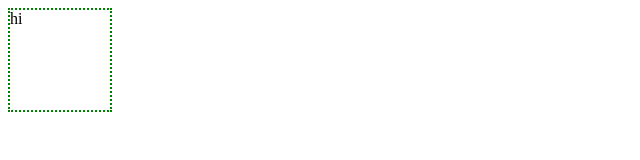
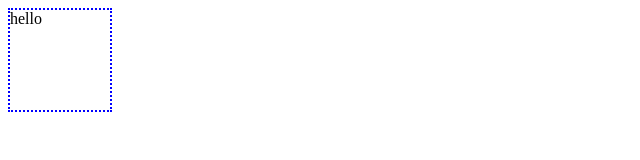
Before and after one commit to Bin-925/TIL, a plain HTML site: page test3.html in a window 1280 px wide. Shown: the whole page, without its empty margins (0-640 px from the left). Drawn offline with Linux system fonts and the light colour scheme.

Commit message:
20250107

```diff
--- a/test.css
+++ b/test.css
@@ -5,5 +5,5 @@ div {
 }
 
 div {
-  border: 2px dotted green;
+  border: 2px dotted blue;
 }
--- a/test3.html
+++ b/test3.html
@@ -7,6 +7,6 @@
 <link rel="stylesheet" href="test.css">
 </head>
 <body>
-  <div>hi</div>
+  <div>hello</div>
 </body>
 </html>
```
